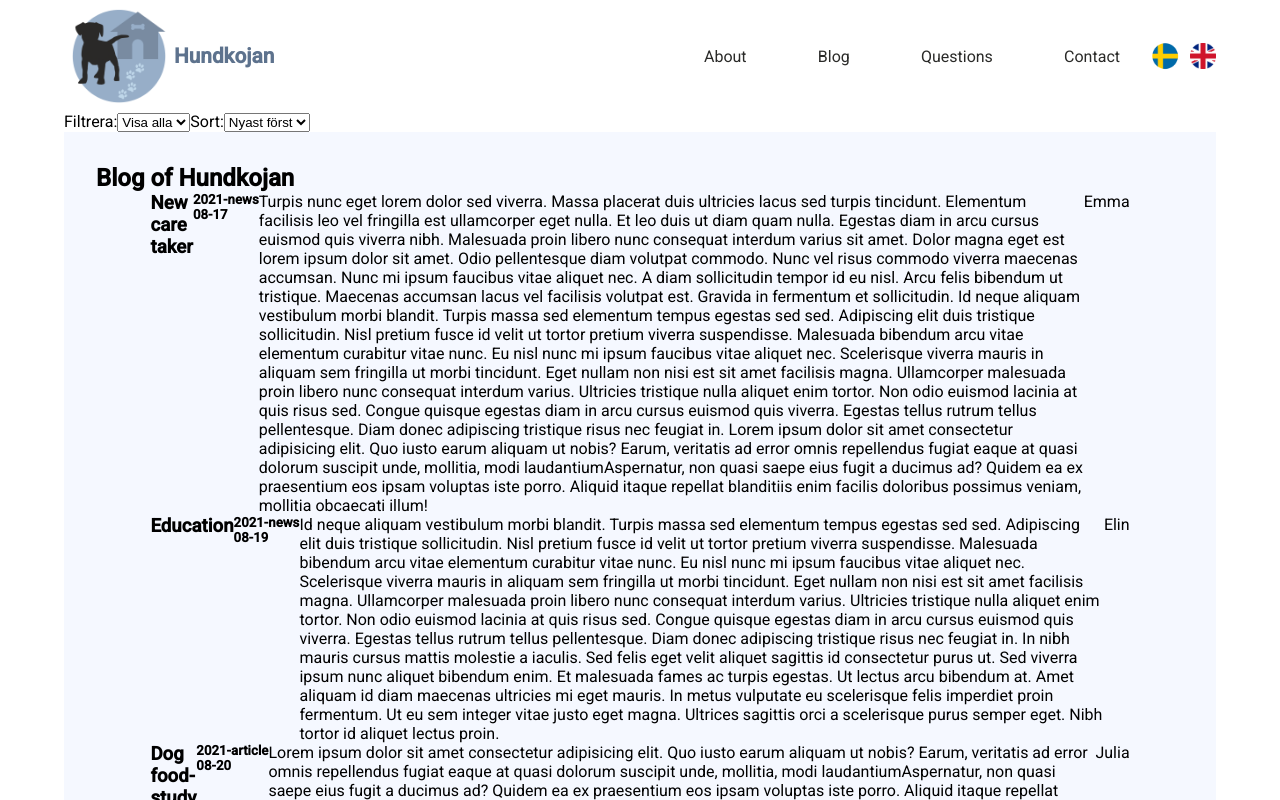
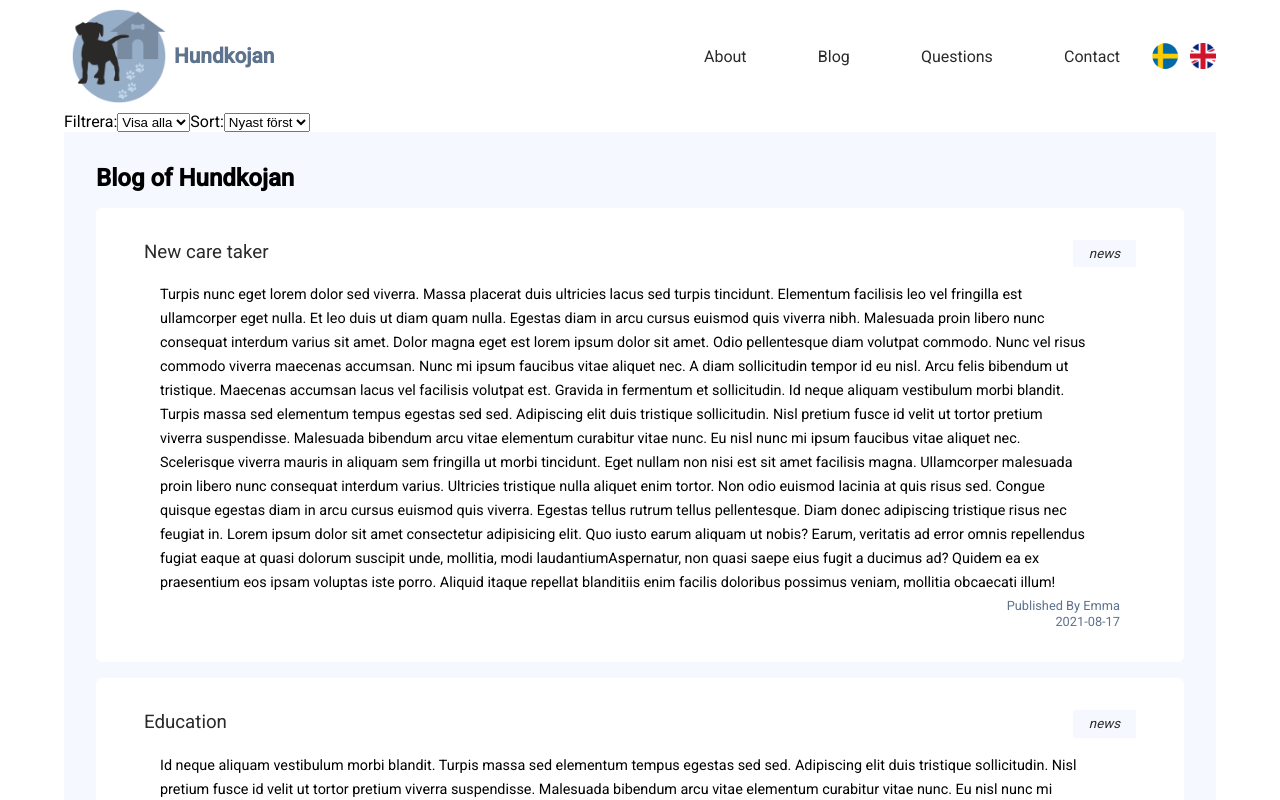
Before and after one commit to EmmaOlsson/hunddagis, a React (Create React App) app: page /blog in a window 1280 px wide. Shown: the top 800 px of the page. Built offline with nearby package versions, Linux system fonts and the light colour scheme.

Commit message:
changed order of text in 'blogPosts'

```diff
--- a/src/screens/BlogScreen.js
+++ b/src/screens/BlogScreen.js
@@ -64,23 +64,27 @@ const BlogScreen = () => {
                     <option value='latest'>Nyast först</option>
                     <option value='oldest'>Äldst först</option>
                 </select>
-                <div className={Styles.topAbout}>
                 <article className={Styles.blogPosts}>
                     <h2>{t('blog.title')}</h2>
                     {filteredPosts.map((post) => {
                         return (
-                                <section key={post.id} className={Styles.blogPostsContainer}>
-                                    <h3>{post.title}</h3>
-                                    <h4>{post.article}</h4>
-                                    <h5>{post.date}</h5>
-                                    <h5>{post.category}</h5>
-                                    <p>{post.text}</p>
-                                    <p>{post.author}</p>
+                            <section key={post.id} className={Styles.blogPostContent}>
+                                <div className={Styles.blogPostTop}>
+                                    <h3 className={Styles.blogTitle}>{post.title}</h3>
+                                    <h5 className={Styles.blogCategory}>{post.category}</h5>
+                                </div>
+                                {/*                                     <h4 className={Styles.blogCategory}>{post.article}</h4>
+ */}
+                                <p className={Styles.blogText}>{post.text}</p>
+                                <div className={Styles.blogPostBottom}>
+                                <p className={Styles.blogAuthor}>{t('blog.publishedText')} {post.author}</p>
+                                <p className={Styles.blogDate}>{post.date}</p>
+                                </div>
+
                             </section>
                         );
                     })}
                 </article>
-                </div>
             </main>
         </section>
     );
```
Lines whose indentation alone changed are shown as unchanged.
